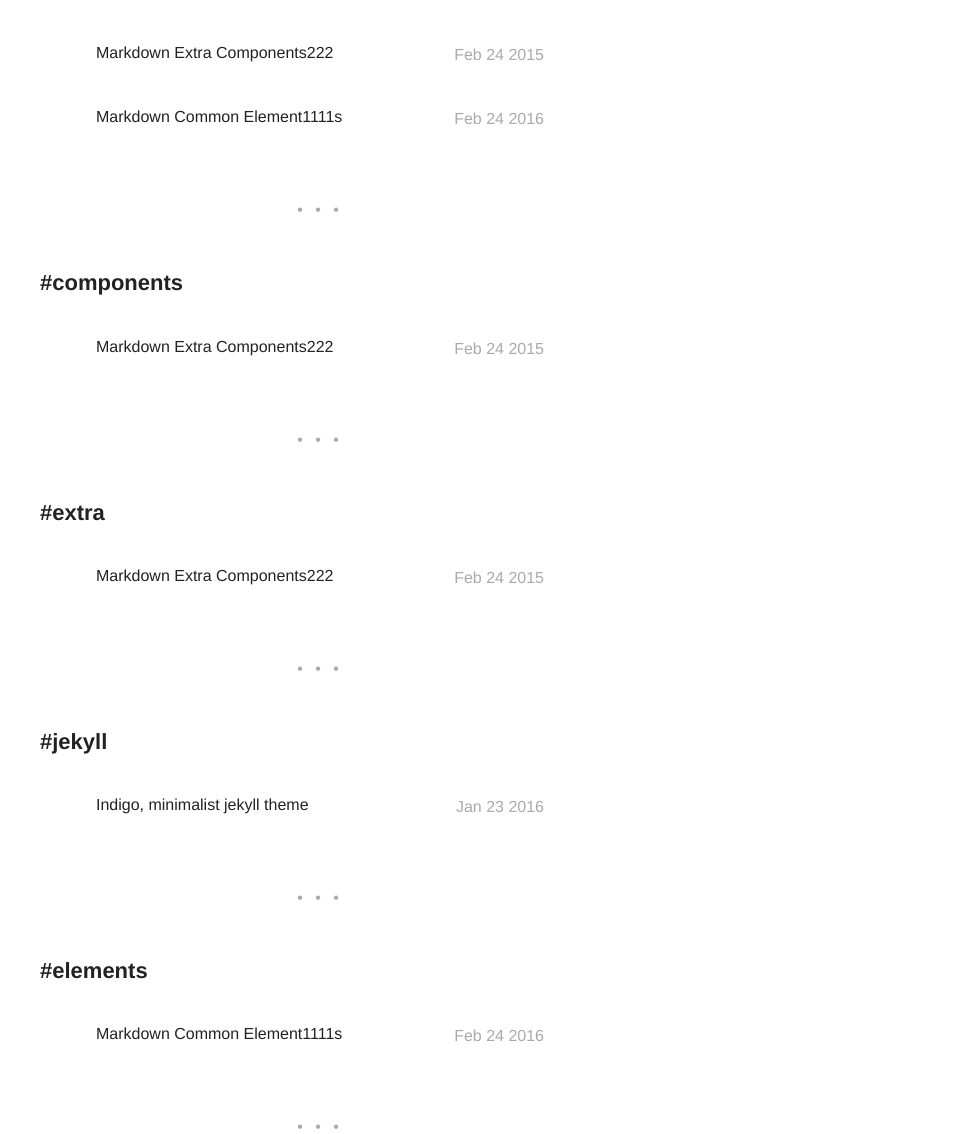
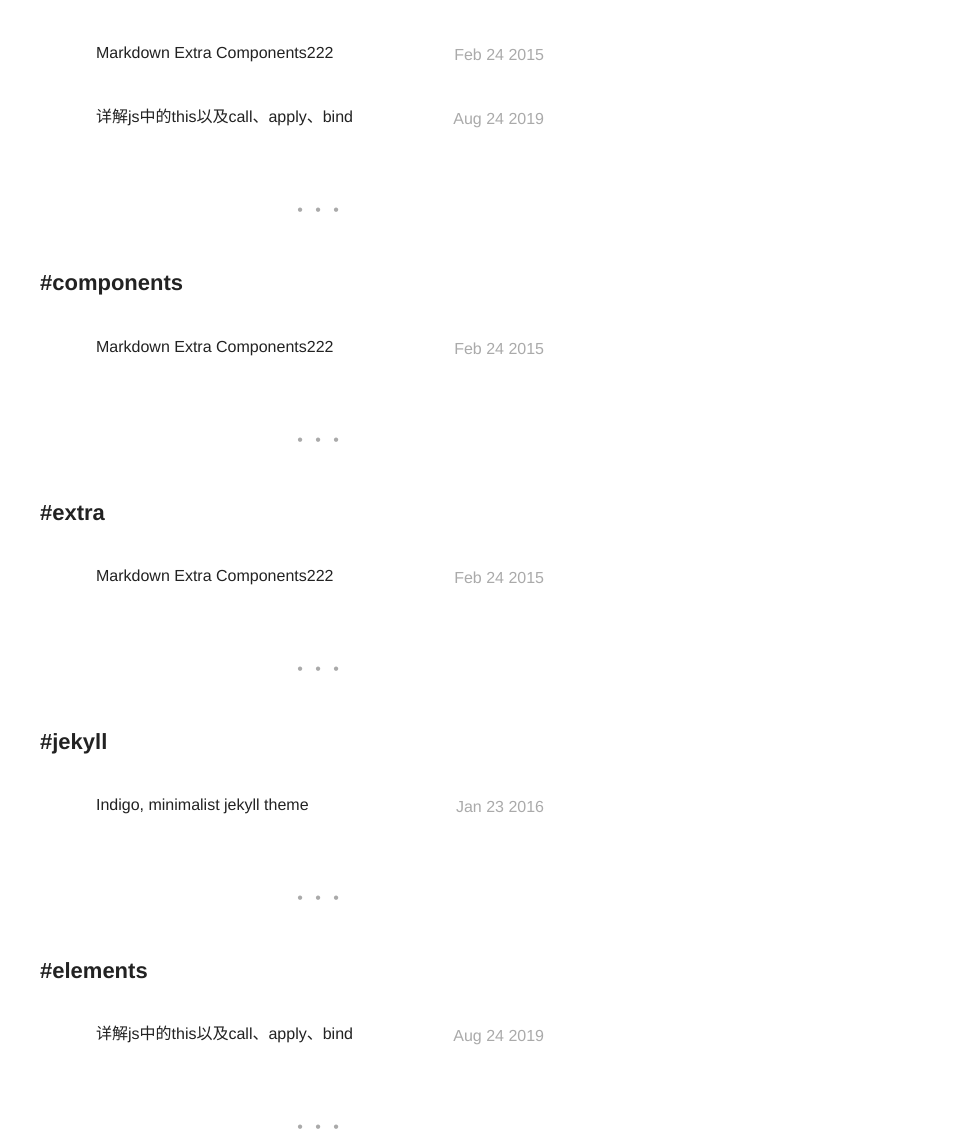
Before and after one commit to lens126261/react-hooks-mobx-ts, a Jekyll site: the page built from tags.html, in a window 1280 px wide. Shown: the part 704-1838 px from the top of the page, without its empty margins (320-1280 px from the left). Built offline with Jekyll 4.4.1, drawn with Linux system fonts in a browser that asks for light colours; some of the changed lines change nothing that is shown.

Commit message:
更新博客

````diff
--- a/_posts/2016-02-24-markdown-common-elements.markdown
+++ b/_posts/2016-02-24-markdown-common-elements.markdown
@@ -1,7 +1,7 @@
 ---
-title: "Markdown Common Element1111s"
+title: "详解js中的this以及call、apply、bind"
 layout: post
-date: 2016-02-24 22:44
+date: 2019-08-24 22:44
 image: /assets/images/markdown.jpg
 headerImage: false
 tag:
@@ -9,207 +9,266 @@
     - elements
 star: true
 category: blog
-author: johndoe
+author: Lens
 description: Markdown summary with different options
 ---
 
-## Basic formatting
+## 关于 this 指向的五种情况
 
-This note **demonstrates** some of what [Markdown][1] is _capable of doing_.
+### 全局上下文中的 this
 
-And that's how to do it.
+全局上下文中 this 指向 window，这种情况较为简单
 
-{% highlight html %}
-This note **demonstrates** some of what [Markdown][some/link] is _capable of doing_.
-{% endhighlight %}
+```
+this === window
+```
 
----
+### 事件绑定方法中的 this
 
-## Headings
+给元素的某个事件行为绑定方法，当事件行为触发，方法执行，方法中的 this 指向当前元素本身。
 
-There are six levels of headings. They correspond with the six levels of HTML headings. You've probably noticed them already in the page. Each level down uses one more hash character. But we are using just 4 of them.
+```
+let body = document.body;
+body.onclick=function(){
+	console.log(this) // body
+}
+```
 
-# Headings can be small
+再看一个例子：
 
-## Headings can be small
+```
+let body = document.body;
+function func(){
+	console.log(this) // this指向window
+}
+body.onclick=function(){
+	console.log(this) // body
+    func()
+}
+```
 
-### Headings can be small
+特殊情况：在 IE6-8 中，基于 attachEvent 实现的 DOM2 事件绑定，事件触发，方法中的 this 指向 window
 
-#### Headings can be small
+```
+body.attachEvent("onclick", function(){
+	console.log(this)  // window
+})
+```
 
-{% highlight raw %}
+### 普通函数执行中的 this
 
-# Heading
+函数执行（包含自执行函数执行、普通函数执行、对象成员访问调取方法执行等），只需要看函数执行的时候方法名前面是否有`.`，有的话，`.`前边是谁 this 就是谁，没有的话 this 指向 window（严格模式下是 undefined）
 
-## Heading
+1、自执行函数执行
 
-### Heading
+```
+(function(){
+	console.log(this)	// window，开启严格模式的话是undefined
+})()
 
-#### Heading
+let obj = {
+	f: (function(){
+    	console.log(this)   // window
+        return function(){}
+	})()
+}
+obj.f()
+```
 
-{% endhighlight %}
+2、普通函数执行
 
----
+```
+function func(){
+	console.log(this) // this指向window
+}
+func()
+```
 
-## Lists
+3、对象成员访问调取方法执行
 
-### Ordered list
+```
+function func(){
+	console.log(this) // this指向调用它的对象obj
+}
+let obj = {
+	f:func
+}
+obj.f()
+```
 
-1. Item 1
-2. A second item
-3. Number 3
+### 构造函数中 this 指向
 
-{% highlight raw %}
+构造函数体中的 this 是当前类的实例
 
-1. Item 1
-2. A second item
-3. Number 3
-   {% endhighlight %}
+```
+function Fun(){
+	console.log(this) // this指向f
+}
+let f = new Fun()
+```
 
-### Unordered list
+### 箭头函数中 this 指向
 
--   An item
--   Another item
--   Yet another item
--   And there's more...
+箭头函数中没有 this，它的 this 是继承自己所在上下文中的 this
 
-{% highlight raw %}
+```
+let obj = {
+	fun: function(){
+    	console.log(this) // this指向调用它的对象
+    },
+    arrowFun: ()=>{
+    	console.log(this) // 箭头函数中没有this，继承所在上下文中的this
+    }
+}
+console.log(obj.fun()) // obj
+console.log(obj.arrowFun()) // window
+```
 
--   An item
--   Another item
--   Yet another item
--   And there's more...
-    {% endhighlight %}
+强制改变 this 也不行
 
----
+```
+obj.sum.call(obj) // this还是指向window
+```
 
-## Paragraph modifiers
+## 强制改变 this 指向：call、apply、bind
 
-### Quote
+每个函数都是`Function`这个类的实例。在`Function`的 prototype（原型）上有三个方法：call、apply、bind，可以用来改变 this 指向。那么这三个方法有什么区别呢？
 
-> Here is a quote. What this is should be self explanatory. Quotes are automatically indented when they are used.
+```
+let obj = {
+	name: "obj"
+}
+function func(x,y){
+	console.log(this,x,y)
+}
+```
 
-{% highlight raw %}
+call：\*\* [function].call([context],param1,param2,...)
 
-> Here is a quote. What this is should be self explanatory.
-> {% endhighlight raw %}
+call 方法执行的时候会把[function]执行，并且把函数中的 this 指向为[context]，并且把 param1,param2 等参数分别传递给函数。
 
----
+```
+func.call(obj,1,2) // obj 1 2
+```
 
-## URLs
+第一个参数不传或者传递的是 null/undefined，非严格模式下 this 指向的是 window，严格模式下传递的是谁就是谁
 
-URLs can be made in a handful of ways:
+**apply：** [function].apply([context],[param1,param2,...])
 
--   A named link to [Mark It Down][3].
--   Another named link to [Mark It Down](https://google.com/)
--   Sometimes you just want a URL like <https://google.com/>.
+和 call 基本一样，只不过传递给函数的参数需要以数组的形式传递给 apply。apply 内部会再把数组一项项的传递给[function]，所以其结果和 call 是一样的。
 
-{% highlight raw %}
+```
+func.apply(obj,[1,2]) // obj 1 2
+```
 
--   A named link to [MarkItDown][3].
--   Another named link to [MarkItDown](https://google.com/)
--   Sometimes you just want a URL like <https://google.com/>.
-    {% endhighlight %}
+**bind：** [function].bind([context],param1,param2,...)
 
----
+语法上 call 类似，但是作用和 call/apply 都不一样。
 
-## Horizontal rule
+call/apply 都是会立即执行当前函数，并且改变函数中的 this 指向。bind 不会立即执行当前函数,只是预先把函数中的 this 指向[context],把 params 这些参数预先存储起来。在调用的时候才会去执行。
 
-A horizontal rule is a line that goes across the middle of the page.
-It's sometimes handy for breaking things up.
+```
+func.bind(obj,1,2) // 此时func并没有执行
+func() // obj 1 2
+```
 
-## {% highlight raw %}
+假如现在有这样一个需求：把 func 函数绑定给 body 的 click 事件，要求当触发 body 的 click 事件后，执行 func，同时让 func 中的 this 指向 obj。
 
-{% endhighlight %}
+```
+body.onclick=func.bind(obj)
+```
 
----
+但是 bind 方法是不兼容 ie6-8 的，那么不用 bind 我们怎么实现呢？
 
-## Images
+```
+body.onclick=function(){
+	func.call(obj)
+}
+```
 
-Markdown can also contain images. I'll need to add something here sometime.
+使用 call 我们也可以实现同样的效果
 
-{% highlight raw %}
-![Markdowm Image][/image/url]
-{% endhighlight %}
+## call、apply、bind 的简单实现
 
-![Markdowm Image][5]
+上文我们了解了 call、apply、bind 的使用以及他们之间的区别，下面我们来简单实现一下：
 
-_Figure Caption_?
+**call 方法：**
 
-{% highlight raw %}
-![Markdowm Image][/image/url]
+```
+Function.prototype.myCall = function(target, ...args) {
+  // this 为调用 myCall 的函数
+  const func = this;
 
-<figcaption class="caption">Photo by John Doe</figcaption>
-{% endhighlight %}
+  // call方法只能用于function
+  if (typeof this !== "function") {
+    throw new TypeError("not a function")
+  }
 
-![Markdowm Image][5]
+  // 在没有传值的情况下this指向window
+  let context = target || window
 
-<figcaption class="caption">Photo by John Doe</figcaption>
+  // 使function的this指向context
+  context.fn = func
 
-_Bigger Images_?
+  // 将值分别传递给fn
+  let result = context.fn(...args)
+  return result
+};
 
-{% highlight raw %}
-![Markdowm Image][/image/url]{: class="bigger-image" }
-{% endhighlight %}
+// 验证一下
+let obj = { name: "lp" }
+function foo(x,y) {
+  console.log(this.name, x, y)
+}
+foo.myCall(obj, 21, 30) // lp 21 30
+```
 
-![Markdowm Image][5]{: class="bigger-image" }
+**apply 方法：**
 
----
+apply 与 call 的唯一区别在于：apply 仅接受两个参数，第二个参数是一个数组
 
-## Code
+```
+Function.prototype.myApply = function(target, args) {
+  // this 为调用 myApply 的函数
+  const func = this;
 
-A HTML Example:
+  // call方法只能用于function
+  if (typeof this !== "function") {
+    throw new TypeError("not a function")
+  }
 
-{% highlight html %}
+  // 参数必须为数组
+  if(!Array.isArray(args)){
+  	throw new TypeError("not a Array")
+  }
 
-<!DOCTYPE html>
-<html lang="en">
-<head>
-    <meta charset="UTF-8">
-    <title>Document</title>
-</head>
-<body>
-    <h1>Just a test</h1>
-</body>
-</html>
-{% endhighlight %}
+  // 在没有传值的情况下this指向window
+  let context = target || window
 
-A CSS Example:
+  // 使function的this指向context
+  context.fn = func
 
-{% highlight css %}
-pre {
-padding: 10px;
-font-size: .8em;
-white-space: pre;
-}
+  // 将值分别传递给fn
+  let result = context.fn(...args)
+  return result
+};
+```
 
-pre, table {
-width: 100%;
-}
+**bind 方法：**
+bind 和 call 的唯一区别在于，bind 返回一个函数，不会立即执行。我们可以在 call 的基础上实现 bind 方法。
 
-code, pre, tt {
-font-family: Monaco, Consolas, Inconsolata, monospace, sans-serif;
-background: rgba(0,0,0,.05);
-}
-{% endhighlight %}
+```
+Function.prototype.myBind = function(context,...params){ // 默认不传的话指向window
+	// this为调用 myBind 的函数
+    const func = this;
 
-A JS Example:
-
-{% highlight js %}
-// Sticky Header
-\$(window).scroll(function() {
-
-    if ($(window).scrollTop() > 900 && !$("body").hasClass('show-menu')) {
-        $('#hamburguer__open').fadeOut('fast');
-    } else if (!$("body").hasClass('show-menu')) {
-        $('#hamburguer__open').fadeIn('fast');
+    if (typeof this !== "function") {
+      throw new TypeError("not a function")
     }
 
-});
-{% endhighlight %}
-
-[1]: https://daringfireball.net/projects/markdown/
-[2]: https://www.fileformat.info/info/unicode/char/2163/index.htm
-[3]: https://daringfireball.net/projects/markdown/basics
-[4]: https://daringfireball.net/projects/markdown/syntax
-[5]: https://kune.fr/wp-content/uploads/2013/10/ghost-blog.jpg
+	return () => {
+    	// 这里使用箭头函数，保持this指向与bind中this指向一致
+    	this.myCall(context,...params)
+    }
+}
+```
````
